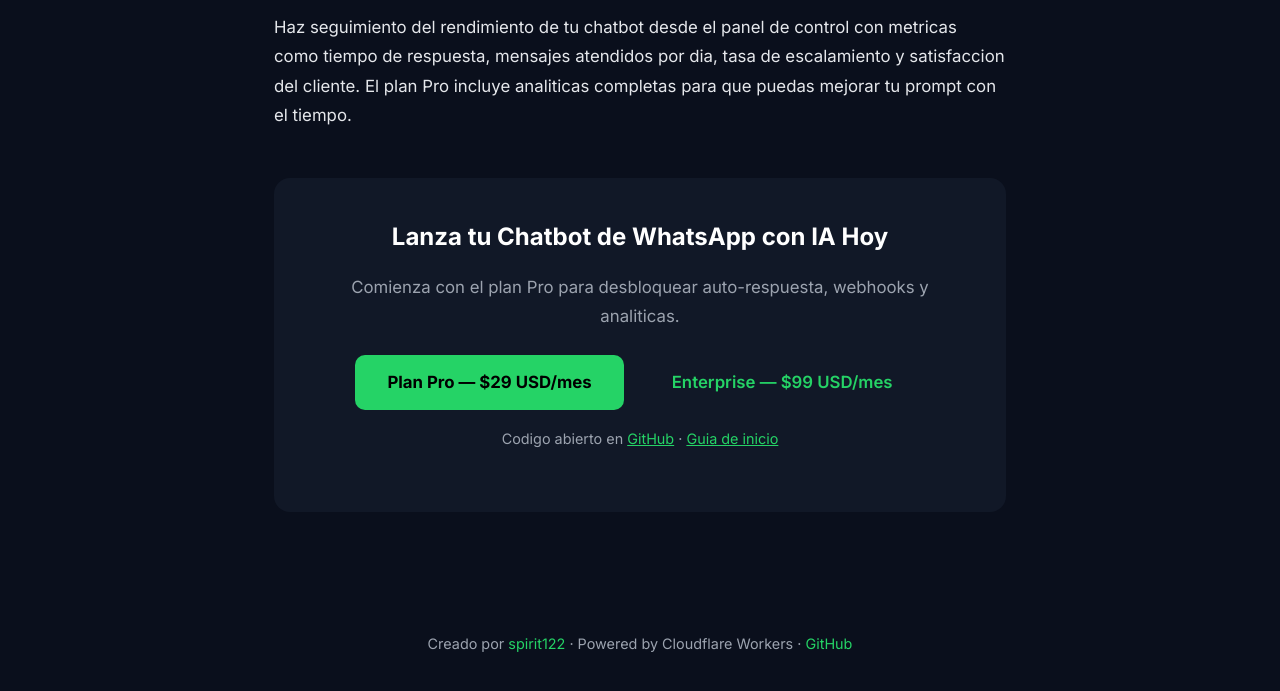
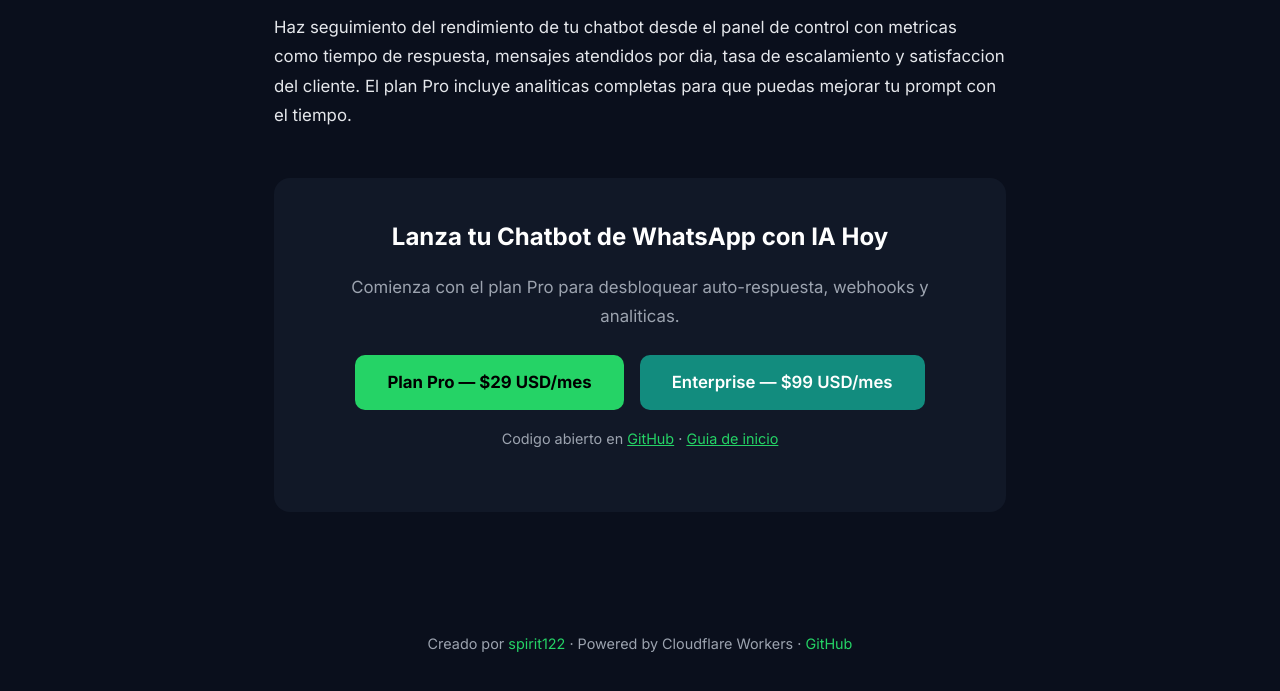
Before and after one commit to spirit122/whatsapp-mcp-server, a website: page docs/blog-como-automatizar-whatsapp-ia.html in a window 1280 px wide. In both pictures the pointer is over the link "Enterprise — $99 USD/mes". Shown: the part 5496-6187 px from the top of the page. Drawn offline with Linux system fonts and the light colour scheme.

Commit message:
Fix Enterprise button hover state

```diff
--- a/docs/blog-como-automatizar-whatsapp-ia.html
+++ b/docs/blog-como-automatizar-whatsapp-ia.html
@@ -62,7 +62,7 @@
     .btn-primary { background: var(--green); color: #000 !important; text-decoration: none !important; padding: 14px 32px; border-radius: 10px; text-decoration: none; font-weight: 700; font-size: 1.05rem; transition: all 0.2s; display: inline-block; }
     .btn-primary:hover { transform: translateY(-2px); box-shadow: 0 8px 30px rgba(37, 211, 102, 0.3); }
     .btn-secondary { background: transparent; color: var(--green) !important; text-decoration: none !important; padding: 14px 32px; border-radius: 10px; text-decoration: none; font-weight: 600; font-size: 1.05rem; border: none; transition: all 0.2s; display: inline-block; }
-    .btn-secondary:hover { border-color: var(--green); color: var(--green); }
+    .btn-secondary:hover { color: #fff !important; background: var(--green-dark); }
     .cta-buttons { display: flex; gap: 16px; justify-content: center; flex-wrap: wrap; margin-top: 24px; }
     footer { padding: 40px 0; border-top: none; text-align: center; color: var(--muted); font-size: 0.9rem; }
     footer a { color: var(--green); text-decoration: none; }
```
Also changed, not shown: docs/blog-connect-claude-whatsapp.html (+1 -1 lines), docs/blog-whatsapp-ai-chatbot.html (+1 -1 lines).
